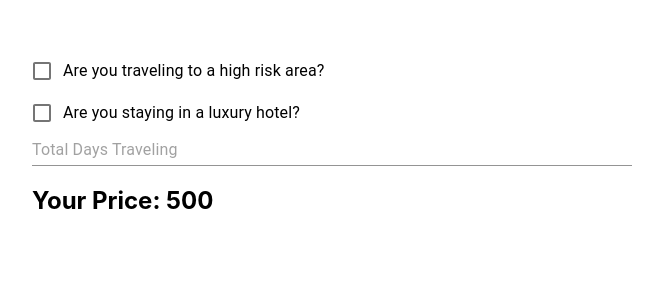
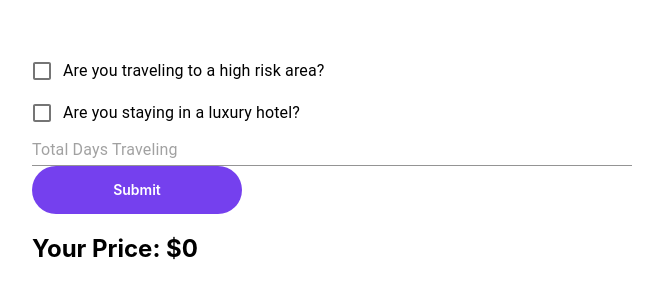
Before and after one commit to lramberg/surify, a Next.js app: page /price in a window 1280 px wide. Shown: the top 300 px of the page, without its empty margins (18-681 px from the left). Built offline with nearby package versions, Linux system fonts and the light colour scheme.

Commit message:
Get price

```diff
--- a/pages/price.js
+++ b/pages/price.js
@@ -2,6 +2,7 @@ import { TextField, FormControlLabel, Checkbox } from "@material-ui/core";
 import { makeStyles } from "@material-ui/core/styles";
 import { useState } from "react";
 import axios from "axios";
+import Button from '../components/Button/Button'
 
 const useStyles = makeStyles({
   container: {
@@ -17,11 +18,29 @@ function PricePage() {
   const [isHighRisk, setIsHighRisk] = useState(false);
   const [isLuxury, setIsLuxury] = useState(false);
   const [daysTraveling, setDaysTraveling] = useState(null);
+  const [price, setPrice] = useState(0);
 
-  console.log("high", isHighRisk);
-  console.log("lux", isLuxury);
-  console.log("days", daysTraveling);
-  const price = 500;
+  async function getPrice() {
+    const data = {
+      'broker_sheet_id': '1ND9yV2xIiD07g6zKwm2aW___MRt5pwA10JB6Mv2NSWY',
+      'traveler': {
+        "is_high_risk_area": isHighRisk,
+        "total_days_traveling": daysTraveling,
+        "is_luxury_stay": isLuxury
+      }
+    }
+
+    try {
+        await axios.post('https://tdwbtw.herokuapp.com/api/premiums/calculate/', data).then(function(response) {
+          console.log("getPrice >  successs ", response)
+          setPrice(response.data.price)
+        })
+    } catch (error) {
+      console.log('getPrice > error ', error)
+    }
+  }
+
+
   return (
     <div className={classes.container}>
       <FormControlLabel
@@ -47,7 +66,9 @@ function PricePage() {
         value={daysTraveling}
         onChange={(e) => setDaysTraveling(e.target.value)}
       />
-      <h2>Your Price: {price}</h2>
+
+      <Button text={'Submit'} onClick={getPrice} />
+      <h2>Your Price: ${price}</h2>
     </div>
   );
 }
```
